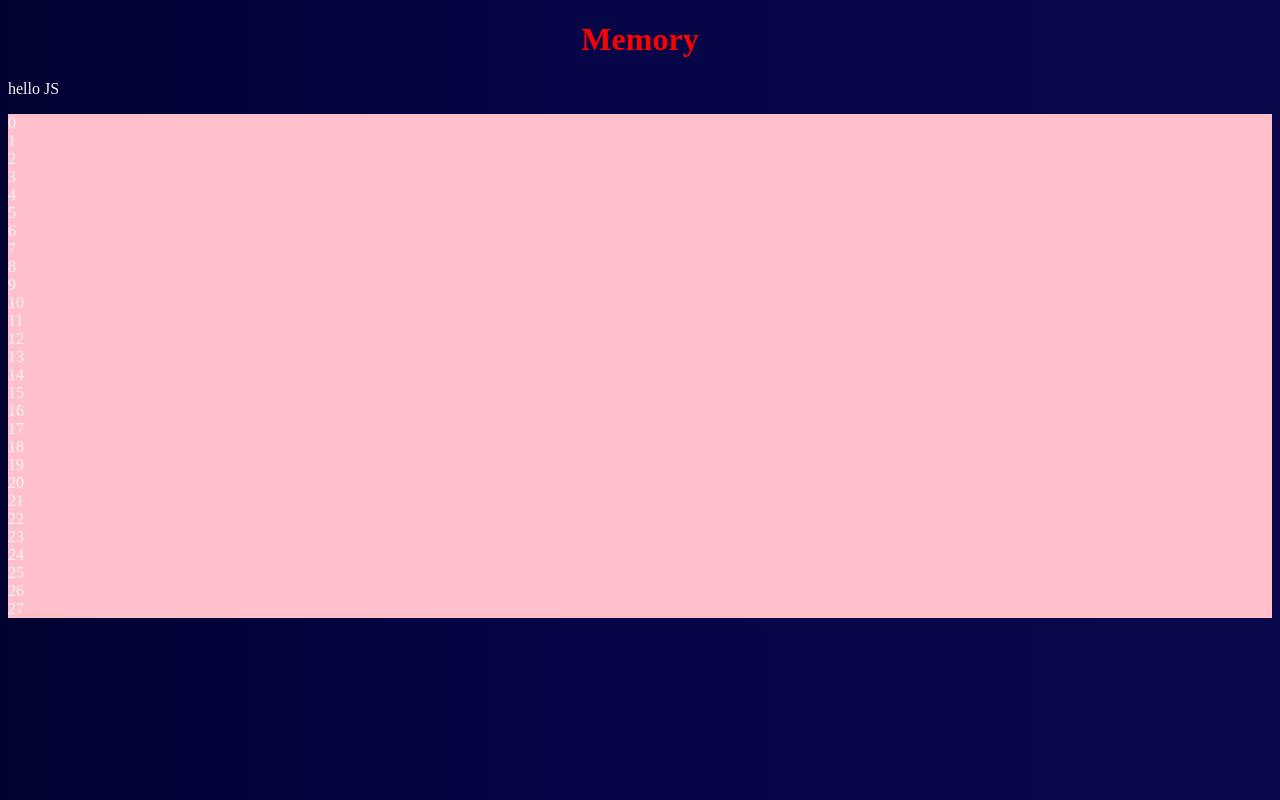
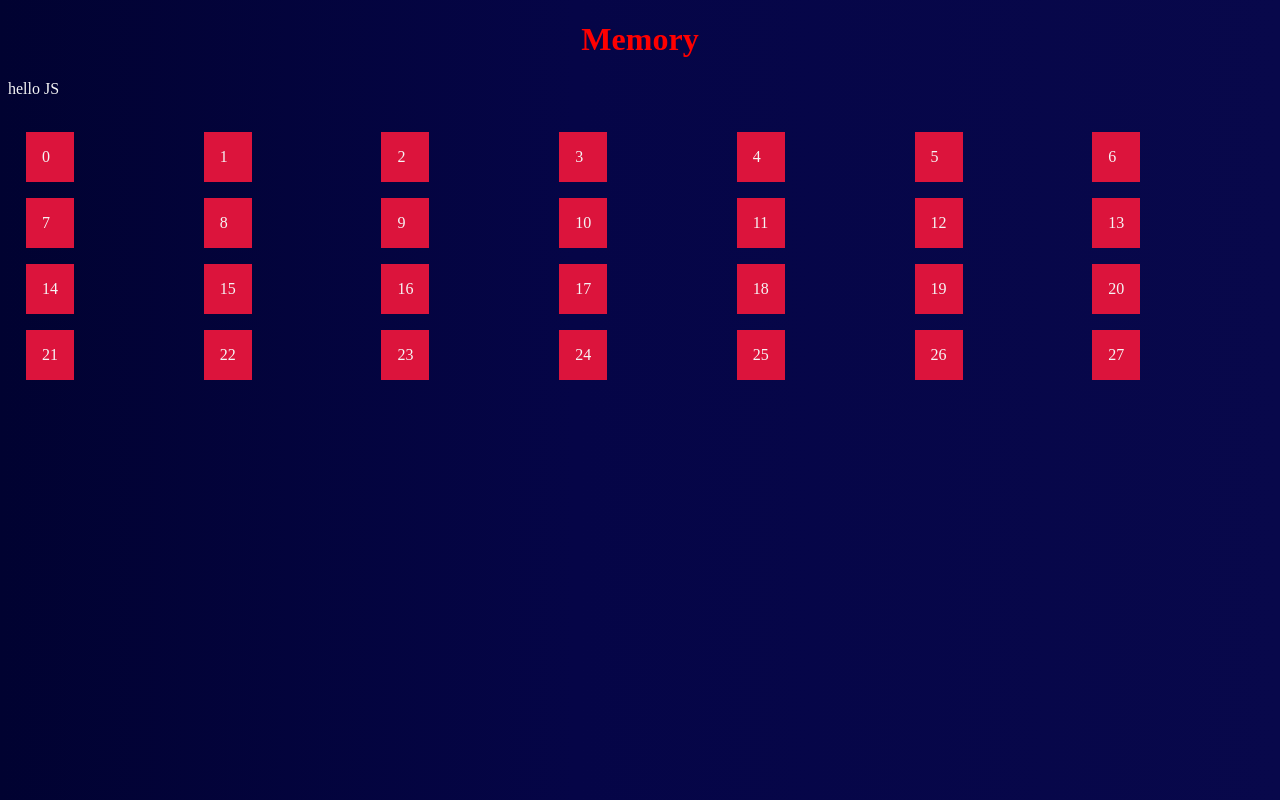
Before and after one commit to Hysteresis/memory, a PHP site: page / in a window 1280 px wide. Run offline with PHP 8.4, Linux system fonts and the light colour scheme.

Commit message:
add mediaQueries

```diff
--- a/app/grid.js
+++ b/app/grid.js
@@ -19,8 +19,7 @@ for(let i = 0; i < 28; i++){
         createDiv.setAttribute("class","grid-item");
         createDiv.setAttribute("id",i);
         createDiv.textContent = i;
-        // let gridContainer = document.querySelector('#grid-container');
-        // gridContainer.getElementsByTagName("div").setAttribute("class","grid-item");
+
 
         document.querySelector("#grid-container").appendChild(createDiv);
 
--- a/index.php
+++ b/index.php
@@ -4,9 +4,9 @@
         <meta charset="UTF-8">
         <meta http-equiv="X-UA-Compatible" content="IE=edge">
         <meta name="viewport" content="width=device-width, initial-scale=1.0">
+
+        <script defer src="app/grid.js"></script>
         <link rel="stylesheet" href="style.css">
-        <script defer src="app/grid.js"></script>
-
         <title>memory</title>
 </head>
 <body>
--- a/style.css
+++ b/style.css
@@ -8,6 +8,22 @@ h1{
         color: red;
 }
 
+#grid-container{
+        display: grid;
+        grid-template-columns: auto auto auto auto auto auto auto ;
+        padding: 10px;
+}
+
 .grid-item{
-        background-color: pink;
+        background-color: crimson;
+        padding: 1rem;
+        margin: 0.5rem;
+        width: 1rem;
 }
+
+@media screen and (max-width: 768px) {
+        #grid-container{
+                grid-template-columns: auto auto auto auto ;
+        }
+
+}
```
